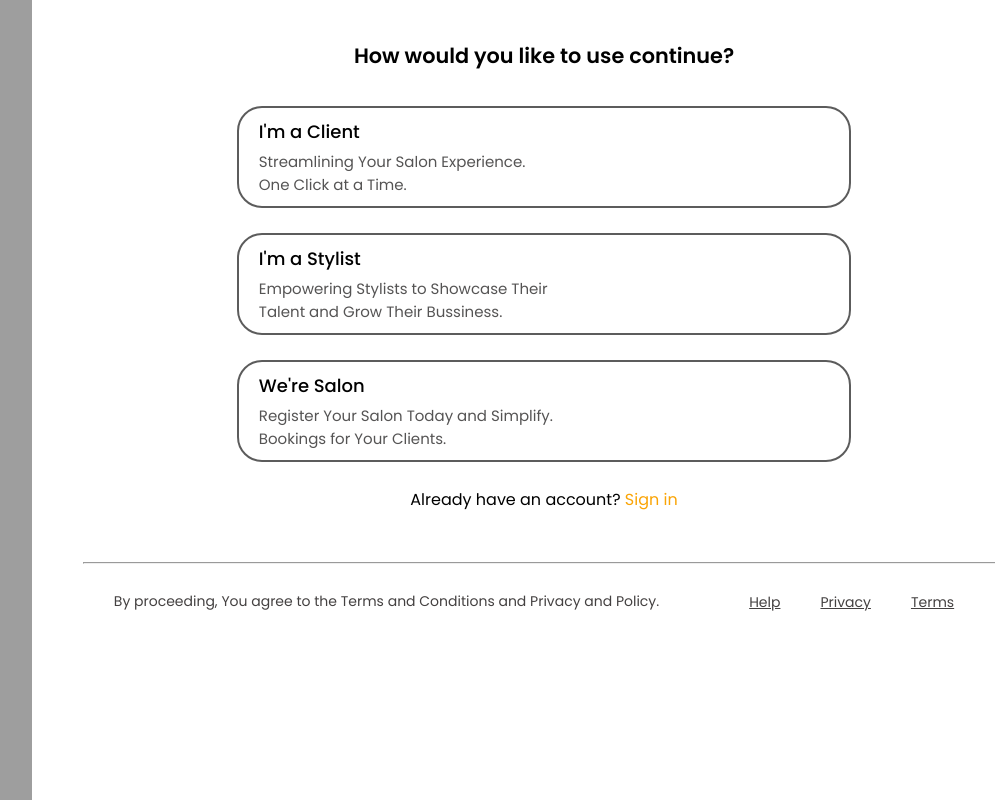
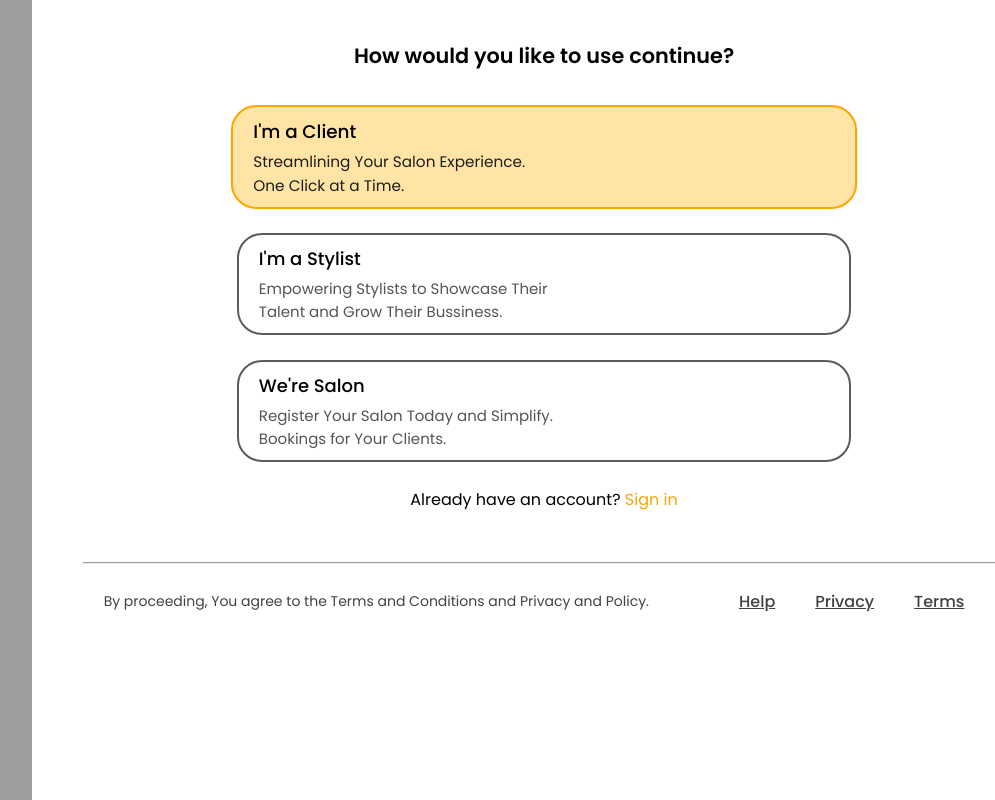
Before and after one commit to Sahil-Rawat-001/SalonX, a React (Vite) app: page / in a window 1280 px wide. In both pictures the pointer is over the element 767 px from the left and 157 px from the top of the page. Shown: the whole page, without its empty margins (224-1219 px from the left). Built offline with nearby package versions, Linux system fonts and the light colour scheme; grey boxes are pictures that could not be loaded.

Commit message:
add more feature in SignUpPage component fourth commit

```diff
--- a/src/SignUpPage/SignUpPage.css
+++ b/src/SignUpPage/SignUpPage.css
@@ -51,6 +51,19 @@
     margin: 15px;
     margin-top: 10px;
 }
+
+.option-container:hover{
+    background-color: rgba(255, 179, 0, 0.35);
+    border: 2px solid orange;
+    transform: scale(1.02);
+    cursor: pointer;
+    transition: all 0.2s ease-in-out;
+}
+
+.option-container p:hover{
+    color: #1d1d1d;
+}
+
 /* client title*/
 .client-option{
 
@@ -131,8 +144,13 @@ hr{
     padding: 0px 20px;
     text-decoration: underline;
     color: #444141;
-    font-size: 14px;
-    font-weight: 400;
+    font-size: 16px;
+    font-weight: 500;
+}
+
+.links-privacy-policy a:hover{
+    transition: all 0.3s ease;
+    color: #1d1d1d;
 }
 
 .links-privacy-policy{
@@ -146,6 +164,8 @@ hr{
     font-weight: 400;
     margin: 25px;
 }
+
+
 
 
 
```
